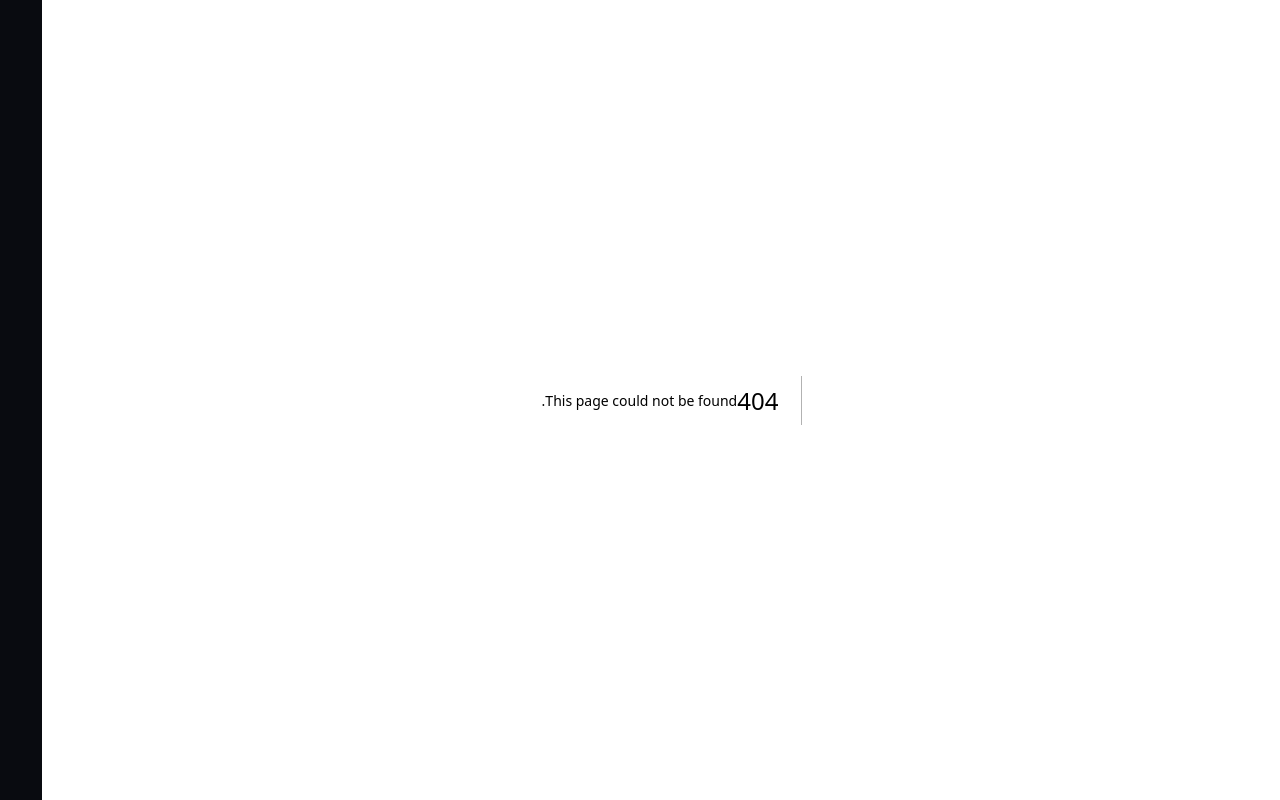
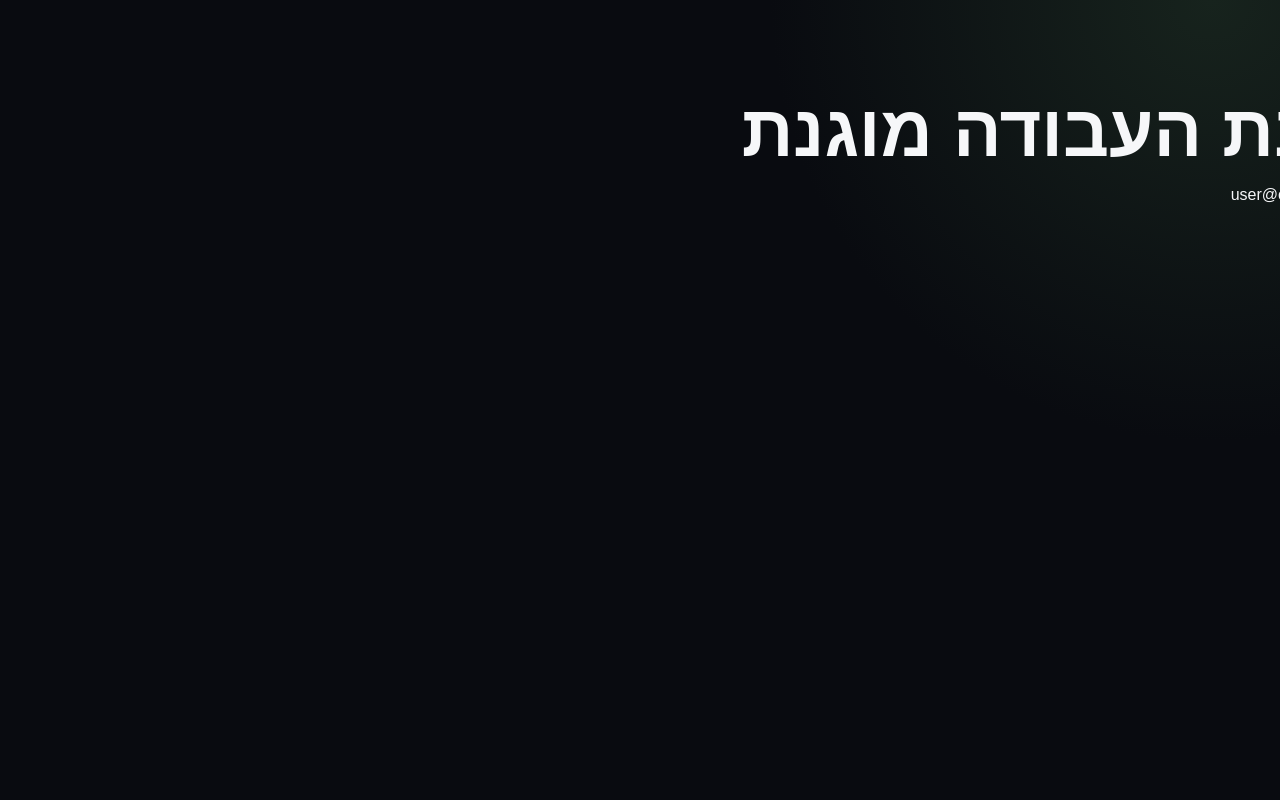
Before and after one commit to matan-elkayam/Panda-product-os, a Next.js app in the folder apps/web/: page /app in a window 1280 px wide. Before the commit this address had no page. Built offline with nearby package versions, Linux system fonts and the light colour scheme; no server answers; sample sign-in values are in the browser's storage.

Commit message:
feat(auth): add protected application shell

```diff
--- /dev/null
+++ b/apps/web/src/app/app/page.tsx
@@ -0,0 +1,23 @@
+import { auth, signOut } from '@panda/auth';
+import { redirect } from 'next/navigation';
+
+export default async function AppHomePage() {
+  const session = await auth();
+  if (!session?.user) redirect('/login');
+
+  return (
+    <main dir="rtl" style={{ padding: '2rem' }}>
+      <p className="eyebrow">Panda Product OS</p>
+      <h1>סביבת העבודה מוגנת</h1>
+      <p>מחובר כ־{session.user.email ?? session.user.name ?? 'משתמש'}</p>
+      <form
+        action={async () => {
+          'use server';
+          await signOut({ redirectTo: '/login' });
+        }}
+      >
+        <button type="submit">התנתקות</button>
+      </form>
+    </main>
+  );
+}
```
